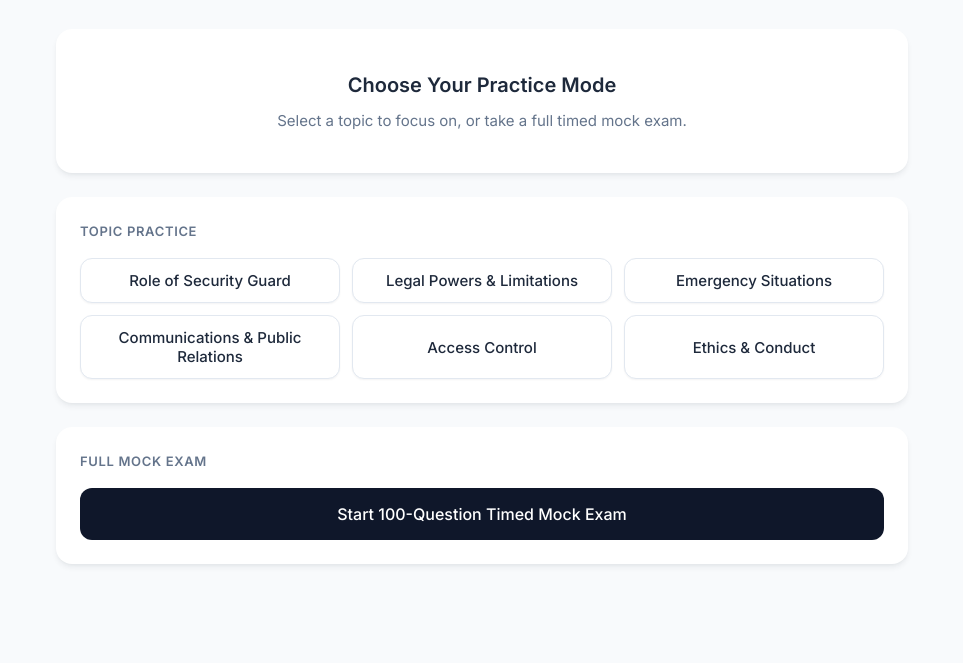
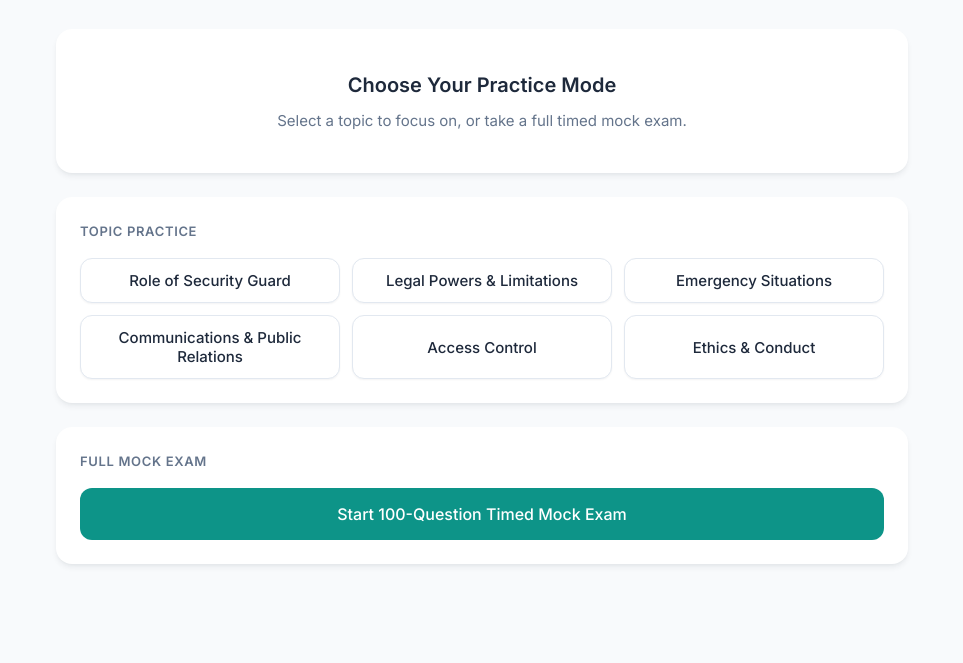
Before and after one commit to Sinfosecurity/SecurityGuild, a website: page index.html in a window 1280 px wide. Shown: the part 137-800 px from the top of the page, without its empty margins (158-1121 px from the left). Drawn offline with Linux system fonts and the light colour scheme.

Commit message:
Update primary color to teal
Made-with: Cursor

```diff
--- a/styles.css
+++ b/styles.css
@@ -30,8 +30,8 @@
   --color-border-hover: #cbd5e1;
   --color-text: #1e293b;
   --color-text-muted: #64748b;
-  --color-primary: #0f172a;
-  --color-primary-hover: #1e293b;
+  --color-primary: #0d9488;
+  --color-primary-hover: #0f766e;
   --color-accent: #3b82f6;
   --color-accent-hover: #2563eb;
   --color-success: #10b981;
```
